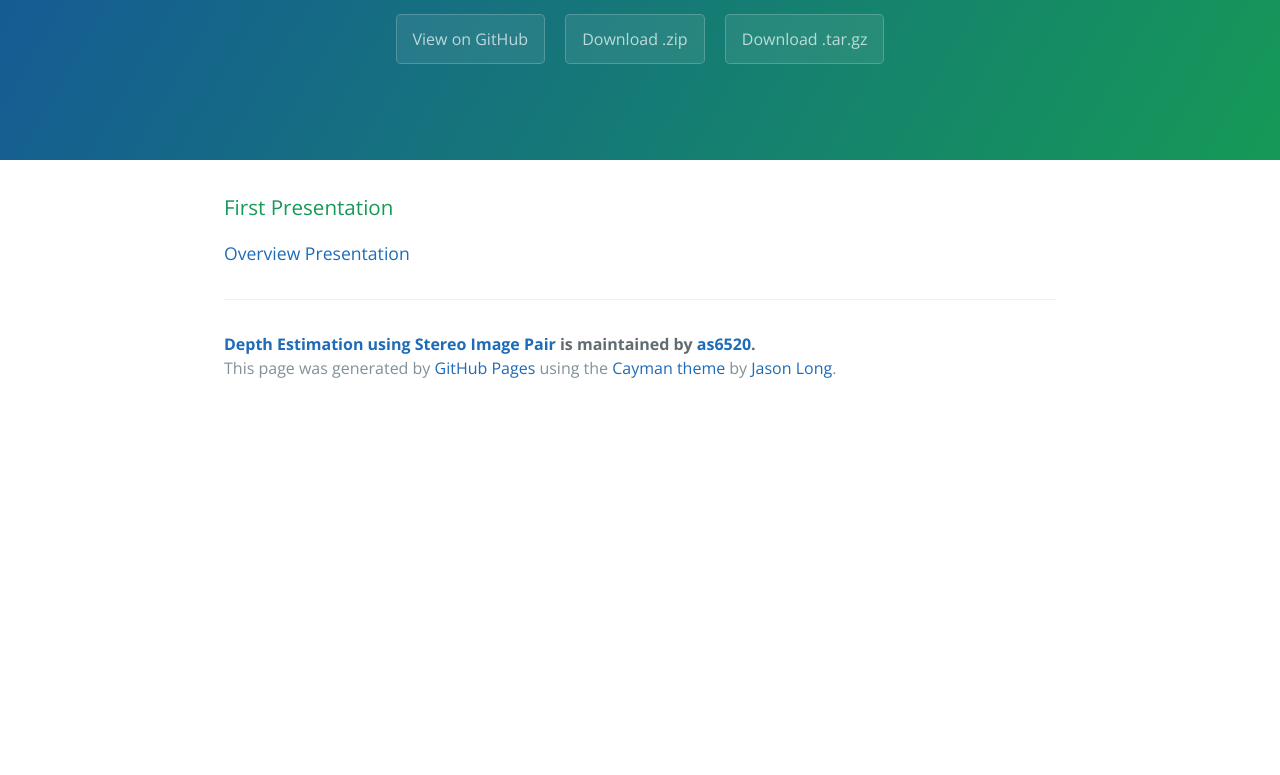
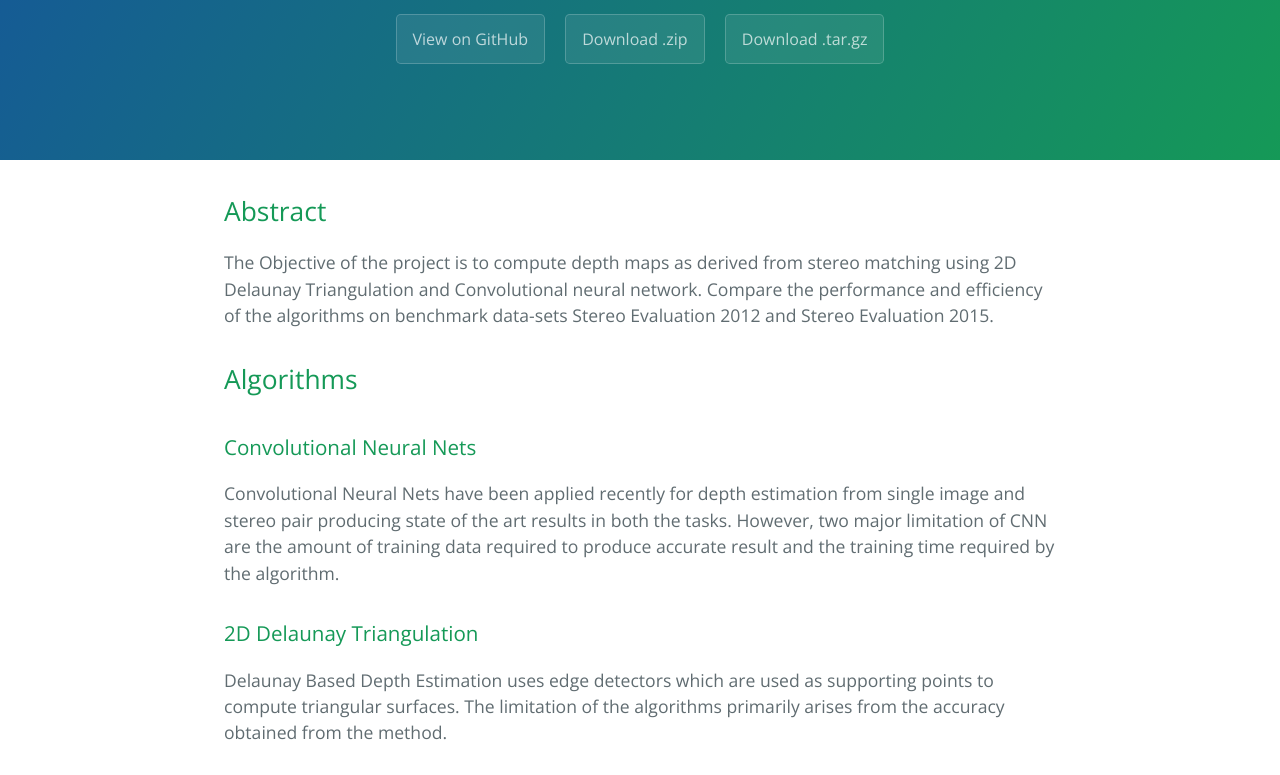
Before and after one commit to as6520/depth-estimation, a plain HTML site: page index.html in a window 1280 px wide. Shown: the part 176-951 px from the top of the page. Before the commit the page ends 800 px from the top, so only its background shows below. Drawn offline with nearby package versions, Linux system fonts and the light colour scheme.

Commit message:
Create gh-pages branch via GitHub

```diff
--- a/index.html
+++ b/index.html
@@ -19,8 +19,26 @@
     </section>
 
     <section class="main-content">
-      <h3>
-<a id="first-presentation" class="anchor" href="#first-presentation" aria-hidden="true"><span aria-hidden="true" class="octicon octicon-link"></span></a>First Presentation</h3>
+      <h2>
+<a id="abstract" class="anchor" href="#abstract" aria-hidden="true"><span aria-hidden="true" class="octicon octicon-link"></span></a>Abstract</h2>
+
+<p>The Objective of the project is to compute depth maps as derived from stereo matching using 2D Delaunay Triangulation and Convolutional neural network. Compare the performance and efficiency of the algorithms on benchmark data-sets Stereo Evaluation 2012 and Stereo Evaluation 2015.</p>
+
+<h2>
+<a id="algorithms" class="anchor" href="#algorithms" aria-hidden="true"><span aria-hidden="true" class="octicon octicon-link"></span></a>Algorithms</h2>
+
+<h3>
+<a id="convolutional-neural-nets" class="anchor" href="#convolutional-neural-nets" aria-hidden="true"><span aria-hidden="true" class="octicon octicon-link"></span></a>Convolutional Neural Nets</h3>
+
+<p>Convolutional Neural Nets have been applied recently for depth estimation from single image and stereo pair producing state of the art results in both the tasks. However, two major limitation of CNN are the amount of training data required to produce accurate result and the training time required by the algorithm.</p>
+
+<h3>
+<a id="2d-delaunay-triangulation" class="anchor" href="#2d-delaunay-triangulation" aria-hidden="true"><span aria-hidden="true" class="octicon octicon-link"></span></a>2D Delaunay Triangulation</h3>
+
+<p>Delaunay Based Depth Estimation uses edge detectors which are used as supporting points to compute triangular surfaces. The limitation of the algorithms primarily arises from the accuracy obtained from the method. </p>
+
+<h2>
+<a id="presentations" class="anchor" href="#presentations" aria-hidden="true"><span aria-hidden="true" class="octicon octicon-link"></span></a>Presentations</h2>
 
 <p><a href="https://drive.google.com/file/d/0ByB15PfVXhlzdk42RUtMTFBBalk/view?usp=sharing">Overview Presentation</a></p>
 
--- a/params.json
+++ b/params.json
@@ -1,6 +1,6 @@
 {
   "name": "Depth Estimation using Stereo Image Pair",
   "tagline": "",
-  "body": "### First Presentation\r\n[Overview Presentation](https://drive.google.com/file/d/0ByB15PfVXhlzdk42RUtMTFBBalk/view?usp=sharing)",
+  "body": "## Abstract\r\nThe Objective of the project is to compute depth maps as derived from stereo matching using 2D Delaunay Triangulation and Convolutional neural network. Compare the performance and efficiency of the algorithms on benchmark data-sets Stereo Evaluation 2012 and Stereo Evaluation 2015.\r\n## Algorithms\r\n### Convolutional Neural Nets\r\nConvolutional Neural Nets have been applied recently for depth estimation from single image and stereo pair producing state of the art results in both the tasks. However, two major limitation of CNN are the amount of training data required to produce accurate result and the training time required by the algorithm.\r\n### 2D Delaunay Triangulation\r\nDelaunay Based Depth Estimation uses edge detectors which are used as supporting points to compute triangular surfaces. The limitation of the algorithms primarily arises from the accuracy obtained from the method. \r\n\r\n## Presentations\r\n[Overview Presentation](https://drive.google.com/file/d/0ByB15PfVXhlzdk42RUtMTFBBalk/view?usp=sharing)\r\n",
   "note": "Don't delete this file! It's used internally to help with page regeneration."
 }
```
